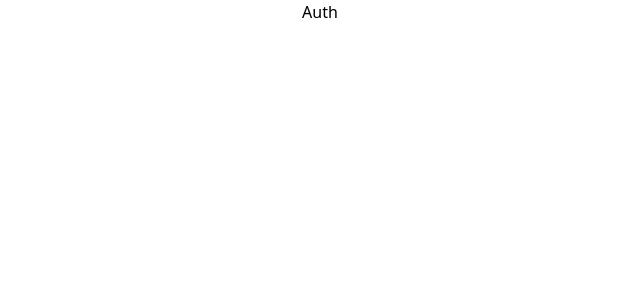
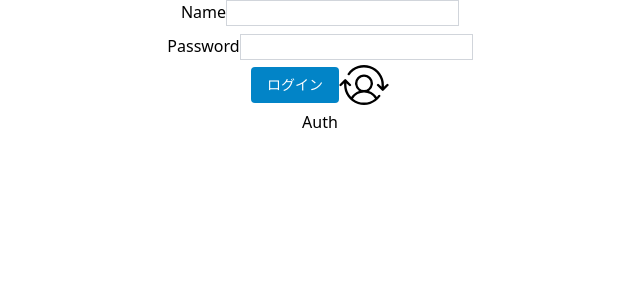
Before and after one commit to kinoko109/practice-graphql, a React (Create React App) app in the folder react-graphql/: page / in a window 1280 px wide. Shown: the top 300 px of the page, without its empty margins (320-960 px from the left). Built offline with nearby package versions, Linux system fonts and the light colour scheme.

Commit message:
auth page

```diff
--- a/react-graphql/src/components/Auth/index.tsx
+++ b/react-graphql/src/components/Auth/index.tsx
@@ -1,8 +1,133 @@
-import React from "react";
+import React, { FormEvent, useEffect, useState } from "react"
+import { useMutation } from "@apollo/client"
+import { jwtDecode } from "jwt-decode"
+import { Button, Field, Input, Label } from "@headlessui/react"
+import { useNavigate } from "react-router"
+import { PiUserSwitchLight } from "react-icons/pi"
+
+import { GET_TOKEN, CREATE_USER } from "../../queries"
 
 const Auth: React.FC = () => {
+  const [username, setUsername] = useState("")
+  const [password, setPassword] = useState("")
+
+  const [getToken] = useMutation(GET_TOKEN)
+  const [createUser] = useMutation(CREATE_USER)
+
+  const [isLogin, setIsLogin] = useState(true)
+
+  const navigate = useNavigate()
+  const authUser = async (e: FormEvent) => {
+    e.preventDefault()
+    if (isLogin) {
+      try {
+        const result = await getToken({
+          variables: {
+            username,
+            password,
+          },
+        })
+        localStorage.setItem("token", result.data.tokenAuth.token)
+        navigate("/employees")
+      } catch (error) {
+        if (error instanceof Error) {
+          alert(error.message)
+        }
+        console.error(error)
+      }
+    } else {
+      try {
+        await createUser({
+          variables: {
+            username,
+            password,
+          },
+        })
+        const result = await getToken({
+          variables: {
+            username,
+            password,
+          },
+        })
+        localStorage.setItem("token", result.data.tokenAuth.token)
+        navigate("/employees")
+      } catch (error) {
+        if (error instanceof Error) {
+          alert(error.message)
+        }
+        console.error(error)
+      }
+    }
+  }
+
+  useEffect(() => {
+    const token = localStorage.getItem("token")
+    if (token) {
+      setIsLogin(true)
+      const decodedToken = jwtDecode(token)
+      if (!decodedToken.exp) return
+      if (decodedToken.exp * 1000 < Date.now()) {
+        localStorage.removeItem("token")
+      } else {
+        window.location.href = "/employees"
+      }
+    }
+  }, [])
+
   return (
-      <div>Auth</div>
+    <div>
+      <form onSubmit={authUser}>
+        <Field className="flex justify-center">
+          <Label>Name</Label>
+          <Input
+            name="name"
+            value={username}
+            onChange={(e) => setUsername(e.target.value)}
+            className="border border-gray-300"
+          />
+        </Field>
+        {/*<div>*/}
+        {/*  <label htmlFor="username">ユーザー名：</label>*/}
+        {/*  <input*/}
+        {/*    id="username"*/}
+        {/*    type="text"*/}
+        {/*    value={username}*/}
+        {/*    onChange={(event) => setUsername(event.target.value)}*/}
+        {/*  />*/}
+        {/*</div>*/}
+        <Field className="mt-2 flex justify-center">
+          <Label>Password</Label>
+          <Input
+            name="password"
+            type="password"
+            value={password}
+            onChange={(e) => setPassword(e.target.value)}
+            className="border border-gray-300"
+          />
+        </Field>
+        {/*<div>*/}
+        {/*  <label htmlFor="password">パスワード：</label>*/}
+        {/*  <input*/}
+        {/*    id="password"*/}
+        {/*    type="text"*/}
+        {/*    value={password}*/}
+        {/*    onChange={(event) => setPassword(event.target.value)}*/}
+        {/*  />*/}
+        {/*</div>*/}
+        <div className="flex items-center justify-center">
+          <Button
+            type="submit"
+            className="rounded bg-sky-600 py-2 px-4 text-sm text-white data-[hover]:bg-sky-500 data-[active]:bg-sky-700 data-[disabled]:bg-gray-500"
+          >
+            {isLogin ? "ログイン" : "新規登録"}
+          </Button>
+          <Button onClick={() => setIsLogin(!isLogin)}>
+            <PiUserSwitchLight size={50} />
+          </Button>
+        </div>
+      </form>
+      Auth
+    </div>
   )
 }
 
--- /dev/null
+++ b/react-graphql/src/queries.ts
@@ -0,0 +1,20 @@
+import gql from "graphql-tag"
+
+export const CREATE_USER = gql`
+  mutation ($username: String!, $password: String!) {
+    createUser(input: { username: $username, password: $password, email: "" }) {
+      user {
+        id
+        username
+      }
+    }
+  }
+`
+
+export const GET_TOKEN = gql`
+  mutation ($username: String!, $password: String!) {
+    tokenAuth(username: $username, password: $password) {
+      token
+    }
+  }
+`
```
